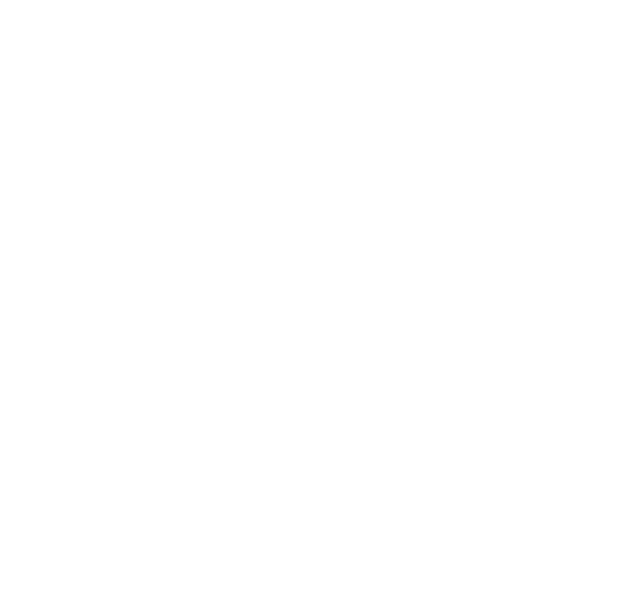
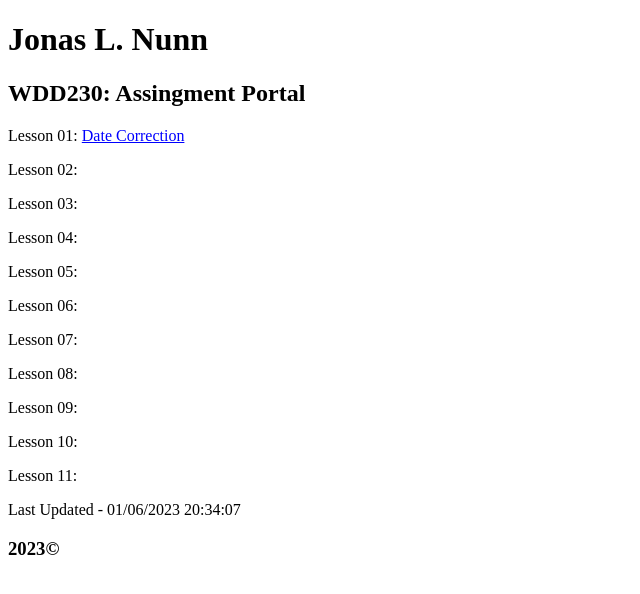
Before and after one commit to jonasnunn/wdd230, a plain HTML site: page index.html in a window 1280 px wide. Shown: the whole page, without its empty margins (0-640 px from the left). Drawn offline with Linux system fonts and the light colour scheme.

Commit message:
added date and last updated

```diff
--- a/index.html
+++ b/index.html
@@ -4,19 +4,34 @@
     <meta charset="UTF-8">
     <meta http-equiv="X-UA-Compatible" content="IE=edge">
     <meta name="viewport" content="width=device-width, initial-scale=1.0">
-    <title>Document</title>
+    <title>Jonas Nunn Portal Page</title>
+    <link rel="stylesheet" href="styles/main.css">
 </head>
 <body>
     <header>
-
+        <!-- <img src="images/headshot.jpg" alt="head shot of Jonas Nunn"> -->
+        <h1>Jonas L. Nunn</h1>
     </header>
 
     <main>
-
+        <h2> WDD230: Assingment Portal</h2>
+        <p>Lesson 01: <a href="https://codepen.io/jonasnunn/pen/vYayvPz" target="_blank">Date Correction</a> </p>
+        <p>Lesson 02: </p>
+        <p>Lesson 03: </p>
+        <p>Lesson 04: </p>
+        <p>Lesson 05: </p>
+        <p>Lesson 06: </p>
+        <p>Lesson 07: </p>
+        <p>Lesson 08: </p>
+        <p>Lesson 09: </p>
+        <p>Lesson 10: </p>
+        <p>Lesson 11: </p>
     </main>
 
     <footer>
-
+        <div></div>
+        <h3></h3>
     </footer>
+<script src="scripts/main.js"></script>
 </body>
 </html>
--- /dev/null
+++ b/scripts/main.js
@@ -0,0 +1,8 @@
+let date = new Date();
+let year = date.getFullYear();
+
+document.querySelector('h3').innerHTML = year + '&copy';
+
+let currentdate = document.lastModified
+
+document.querySelector('div').textContent = `Last Updated - ${currentdate}`;
--- /dev/null
+++ b/styles/main.css
@@ -0,0 +1,3 @@
+a {
+    color:blue
+}
```
Also changed, not shown: 1 other file.
